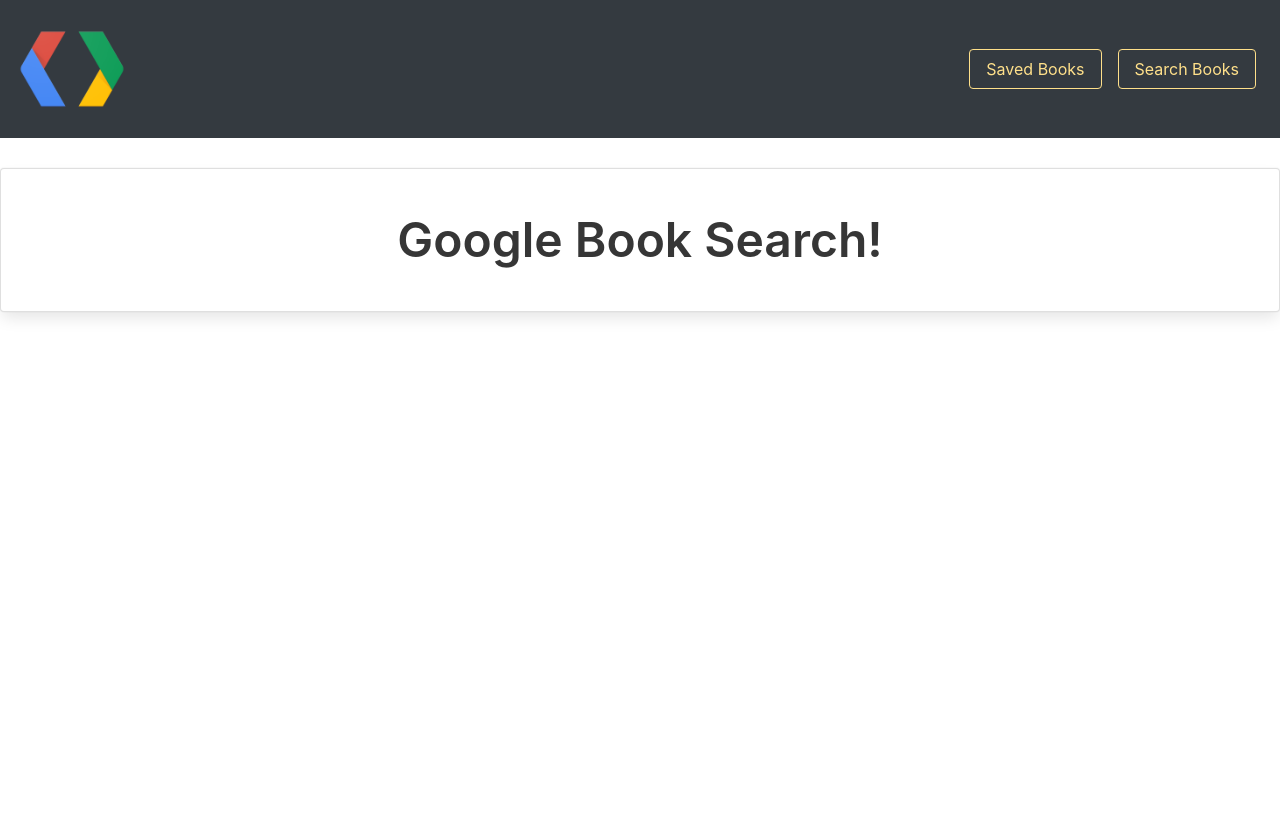
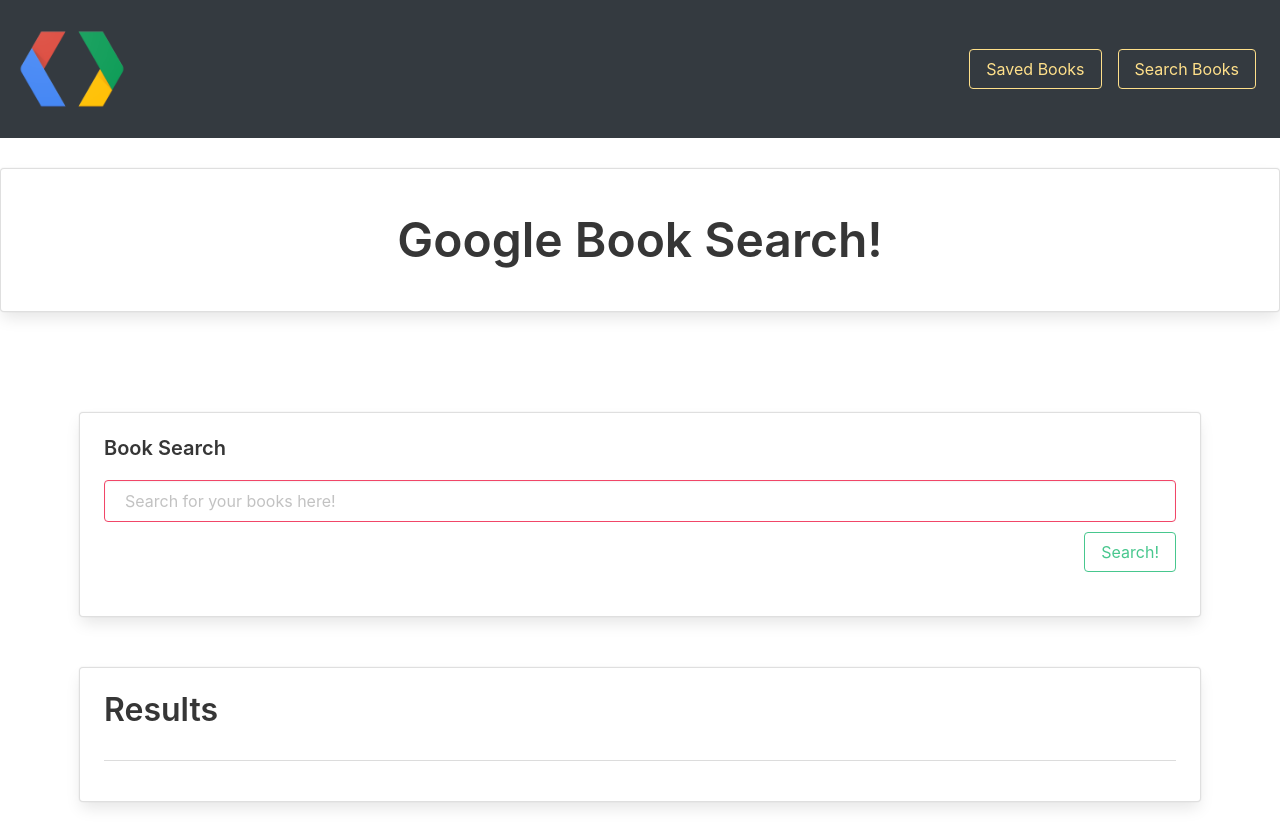
Before and after one commit to johnsondavid1107/craffeeGBooks, a React (Create React App) app in the folder client/: page / in a window 1280 px wide. Before the commit the page ends 800 px from the top, so only its background shows below. Built offline with nearby package versions, Linux system fonts and the light colour scheme.

Commit message:
changed button location on search page

```diff
--- a/client/src/App.js
+++ b/client/src/App.js
@@ -18,6 +18,7 @@
       <div>
         <Route exact path="/search" component={Search} />
         <Route exact path="/saved" component={Saved} />
+        <Route exact path="/" component={Search} />
 
 
       </div>
--- a/client/src/components/BookCard.js
+++ b/client/src/components/BookCard.js
@@ -40,15 +40,18 @@
     return (
         <div className="container">
             <div className="card" style={styles.spaceCard}>
-                <div className="row" style={styles.addPadding}>
-                    <div className="col"><strong>{title || "No Title Found.."} </strong> </div>
-
-                    <div className="col-1 d-flex justify-content-end">
+                <div className="row">
+                    <div className="col d-flex justify-content-end" style={styles.buttonMargin}>
                         <a href={link} target="_blank">
                             <button className="button is-small is-primary is-outlined" style={styles.buttonMargin}>View</button>
                         </a>
                         <button className="button is-small is-link is-outlined" style={styles.buttonMargin} onClick={handleClick} value={id}>Save</button>
                     </div>
+                </div>
+                <div className="row" style={styles.addPadding}>
+                    <div className="col"><strong>{title || "No Title Found.."} </strong> </div>
+
+
                 </div>
                 <div className="row" style={styles.addPadding}>
                     <div className="col">{subtitle}</div>
--- a/client/src/components/SearchField.js
+++ b/client/src/components/SearchField.js
@@ -31,7 +31,8 @@
 
     const styles = {
         inputField: {
-            margin: "20px"
+            padding: "20px",
+            marginBottom: "10px"
         },
         spaceResultsCard: {
             marginBottom: "50px"
@@ -45,7 +46,7 @@
 
 
     return (
-        <div>
+        <div className="container">
             <div className="card" style={styles.spaceResultsCard} >
                 <div className="card-content">
                     <div className="content">
```
